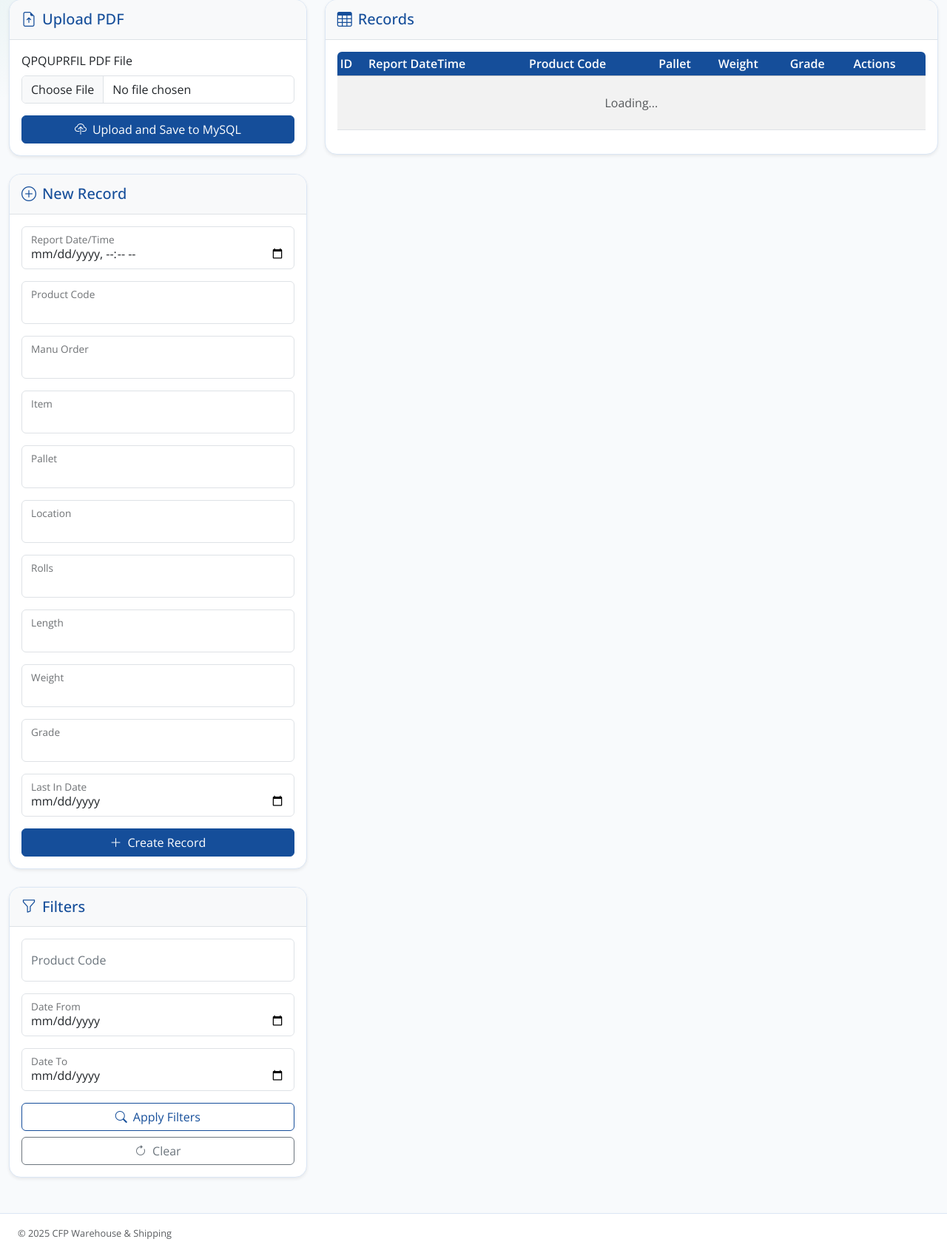
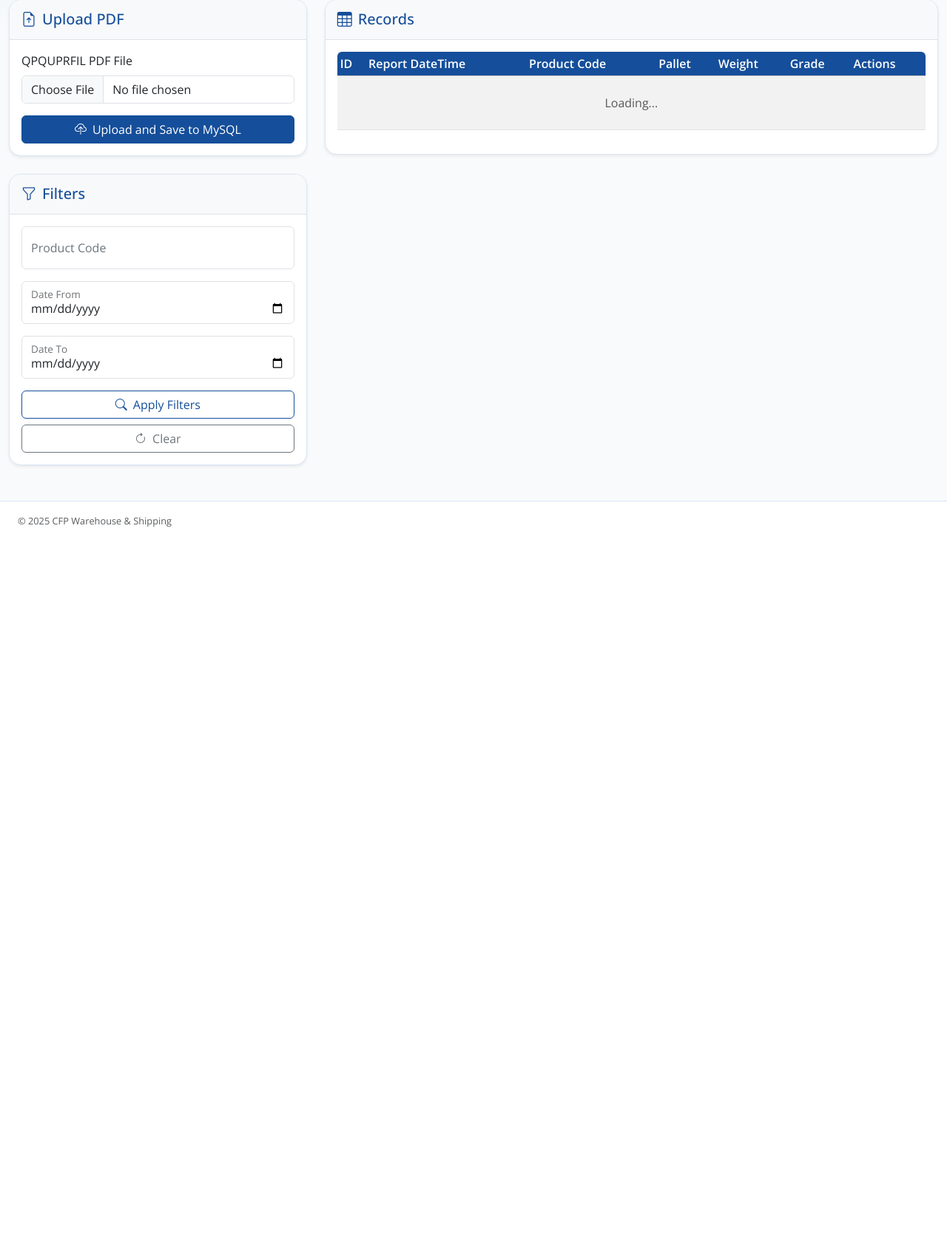
Before and after one commit to TW168/warship-v2, a FastAPI app: page /maintenance/not-in-xfcma in a window 1280 px wide. Shown: the part 202-1896 px from the top of the page at 74% size. After the commit the page ends 914 px from the top, so only its background shows below. Run offline with FastAPI, Linux system fonts and the light colour scheme; some libraries are stand-ins or nearby versions.

Commit message:
fix
Co-authored-by: Copilot <copilot@github.com>

```diff
--- a/routers/maintenance.py
+++ b/routers/maintenance.py
@@ -69,6 +69,9 @@ _OLLAMA_MODEL = "deepseek-r1:8b"
 
 # Max characters of document text sent to model (keeps prompt within context window)
 _MAX_TEXT_CHARS = 12_000
+_XFCMA_LINE_RE = re.compile(
+    r"^(\S+)\s+(\S+)\s+(\d+)\s+(\d+)\s+(\S+)\s+(\d+)\s+([\d,]+)\s+([\d,]+)(?:\s+([A-Za-z0-9]{1,5}))?\s+(\d{2}/\d{2}/\d{2})$"
+)
 
 
 class AnalyzeRequest(BaseModel):
@@ -853,6 +856,65 @@ async def not_in_xfcma_page(request: Request) -> HTMLResponse:
     )
 
 
+def _parse_not_in_xfcma_text_pdf(pdf_path: Path) -> list[dict]:
+    """Fallback parser for text-line based 'Plt In As400 ... not In XFCMA' PDFs."""
+    parsed: list[dict] = []
+
+    with pdfplumber.open(pdf_path) as pdf:
+        for page in pdf.pages:
+            text_content = page.extract_text() or ""
+            for raw_line in text_content.splitlines():
+                line = raw_line.strip()
+                if not line:
+                    continue
+
+                if line.startswith(("TOTAL", "COUNT", "Report:")):
+                    continue
+                if "Plt In As400" in line or "Product Code" in line:
+                    continue
+                if "Order#" in line or line.startswith("____"):
+                    continue
+
+                match = _XFCMA_LINE_RE.match(line)
+                if not match:
+                    continue
+
+                (
+                    product_code,
+                    manu_order,
+                    item,
+                    pallet,
+                    location,
+                    rolls,
+                    length,
+                    weight,
+                    grade,
+                    last_in_date,
+                ) = match.groups()
+
+                try:
+                    parsed_date = datetime.strptime(last_in_date, "%y/%m/%d").date()
+                except ValueError:
+                    continue
+
+                parsed.append(
+                    {
+                        "product_code": product_code,
+                        "order": manu_order,
+                        "item": item,
+                        "pallet_no": pallet,
+                        "loc": location,
+                        "rolls": rolls.replace(",", ""),
+                        "length": length.replace(",", ""),
+                        "weight": weight.replace(",", ""),
+                        "grade": (grade or "")[:5],
+                        "last_in_date": parsed_date,
+                    }
+                )
+
+    return parsed
+
+
 @router.post(
     "/api/not-in-xfcma/upload",
     summary="Upload not_in_xfcma PDF",
@@ -875,6 +937,8 @@ async def not_in_xfcma_upload_pdf(file: UploadFile = File(...)) -> JSONResponse:
             temp_path = Path(tmp.name)
 
         report_dt, parsed_rows = _parse_pdf(temp_path)
+        if not parsed_rows:
+            parsed_rows = _parse_not_in_xfcma_text_pdf(temp_path)
         if report_dt is None:
             report_dt = datetime.now()
 
@@ -884,6 +948,8 @@ async def not_in_xfcma_upload_pdf(file: UploadFile = File(...)) -> JSONResponse:
         insert_params: list[dict] = []
         for row in parsed_rows:
             trans_date = _as400_date(row.get("trans_date", ""))
+            if trans_date is None and row.get("last_in_date") is not None:
+                trans_date = row.get("last_in_date")
             length_raw = (row.get("length") or "").strip()
             rolls_raw = (row.get("rolls") or "").strip()
             weight_raw = (row.get("weight") or "").strip()
--- a/templates/maintenance/not_in_xfcma.html
+++ b/templates/maintenance/not_in_xfcma.html
@@ -48,77 +48,6 @@
             </div>
             <button type="submit" class="btn btn-primary w-100" id="uploadBtn">
               <i class="bi bi-cloud-upload me-2"></i>Upload and Save to MySQL
-            </button>
-          </form>
-        </div>
-      </div>
-
-      <!-- Create New Record Card -->
-      <div class="card shadow-sm mb-4">
-        <div class="card-header bg-light border-bottom">
-          <h5 class="mb-0">
-            <i class="bi bi-plus-circle me-2"></i>New Record
-          </h5>
-        </div>
-        <div class="card-body">
-          <form id="createForm">
-            <div class="form-floating mb-3">
-              <input type="datetime-local" class="form-control" id="report_datetime" required>
-              <label for="report_datetime">Report Date/Time</label>
-            </div>
-
-            <div class="form-floating mb-3">
-              <input type="text" class="form-control" id="product_code" required>
-              <label for="product_code">Product Code</label>
-            </div>
-
-            <div class="form-floating mb-3">
-              <input type="text" class="form-control" id="manu_order" required>
-              <label for="manu_order">Manu Order</label>
-            </div>
-
-            <div class="form-floating mb-3">
-              <input type="number" class="form-control" id="item" required>
-              <label for="item">Item</label>
-            </div>
-
-            <div class="form-floating mb-3">
-              <input type="text" class="form-control" id="pallet" required>
-              <label for="pallet">Pallet</label>
-            </div>
-
-            <div class="form-floating mb-3">
-              <input type="text" class="form-control" id="location" required>
-              <label for="location">Location</label>
-            </div>
-
-            <div class="form-floating mb-3">
-              <input type="number" class="form-control" id="rolls" required>
-              <label for="rolls">Rolls</label>
-            </div>
-
-            <div class="form-floating mb-3">
-              <input type="number" class="form-control" id="length" required>
-              <label for="length">Length</label>
-            </div>
-
-            <div class="form-floating mb-3">
-              <input type="number" class="form-control" id="weight" required>
-              <label for="weight">Weight</label>
-            </div>
-
-            <div class="form-floating mb-3">
-              <input type="text" class="form-control" id="grade" maxlength="5" required>
-              <label for="grade">Grade</label>
-            </div>
-
-            <div class="form-floating mb-3">
-              <input type="date" class="form-control" id="last_in_date" required>
-              <label for="last_in_date">Last In Date</label>
-            </div>
-
-            <button type="submit" class="btn btn-primary w-100">
-              <i class="bi bi-plus-lg me-2"></i>Create Record
             </button>
           </form>
         </div>
@@ -316,7 +245,6 @@
 
     // Event listeners
     document.getElementById('uploadForm').addEventListener('submit', handleUpload);
-    document.getElementById('createForm').addEventListener('submit', handleCreate);
     document.getElementById('applyFiltersBtn').addEventListener('click', loadData);
     document.getElementById('clearFiltersBtn').addEventListener('click', clearFilters);
     document.getElementById('saveEditBtn').addEventListener('click', handleSave);
@@ -432,40 +360,6 @@
     }
   }
 
-  async function handleCreate(e) {
-    e.preventDefault();
-
-    const data = {
-      report_datetime: document.getElementById('report_datetime').value,
-      product_code: document.getElementById('product_code').value,
-      manu_order: document.getElementById('manu_order').value,
-      item: parseInt(document.getElementById('item').value),
-      pallet: document.getElementById('pallet').value,
-      location: document.getElementById('location').value,
-      rolls: parseInt(document.getElementById('rolls').value),
-      length: parseInt(document.getElementById('length').value),
-      weight: parseInt(document.getElementById('weight').value),
-      grade: document.getElementById('grade').value,
-      last_in_date: document.getElementById('last_in_date').value,
-    };
-
-    try {
-      const res = await fetch('/maintenance/api/not-in-xfcma', {
-        method: 'POST',
-        headers: { 'Content-Type': 'application/json' },
-        body: JSON.stringify(data),
-      });
-
-      if (!res.ok) throw new Error(`HTTP ${res.status}`);
-
-      showToast('Record created successfully', 'success');
-      document.getElementById('createForm').reset();
-      loadData();
-    } catch (err) {
-      showToast(`Error creating record: ${err.message}`, 'error');
-    }
-  }
-
   function editRow(id, row) {
     document.getElementById('editId').value = id;
     document.getElementById('editReportDatetime').value = row.report_datetime.slice(0, 16);
```
